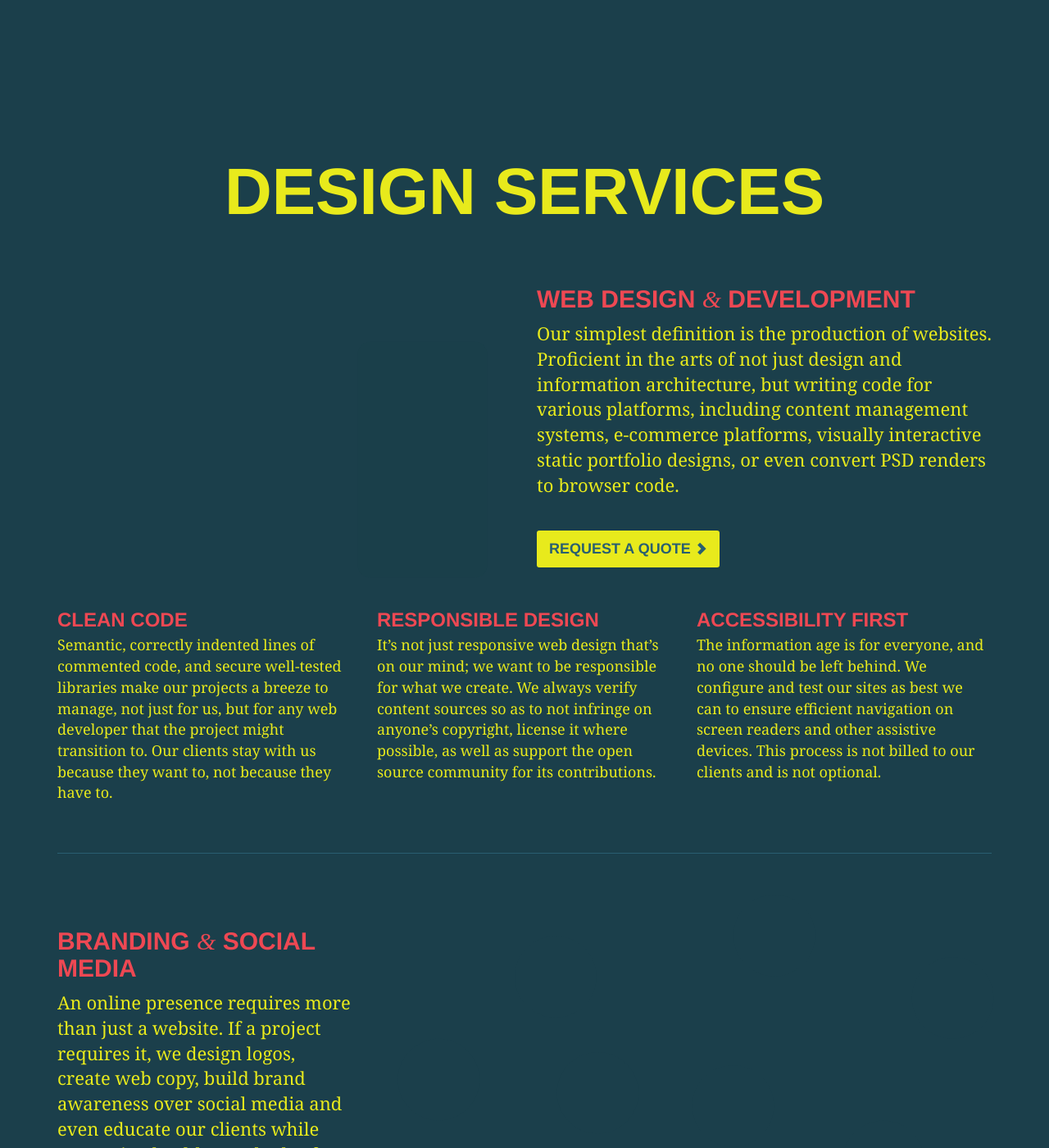
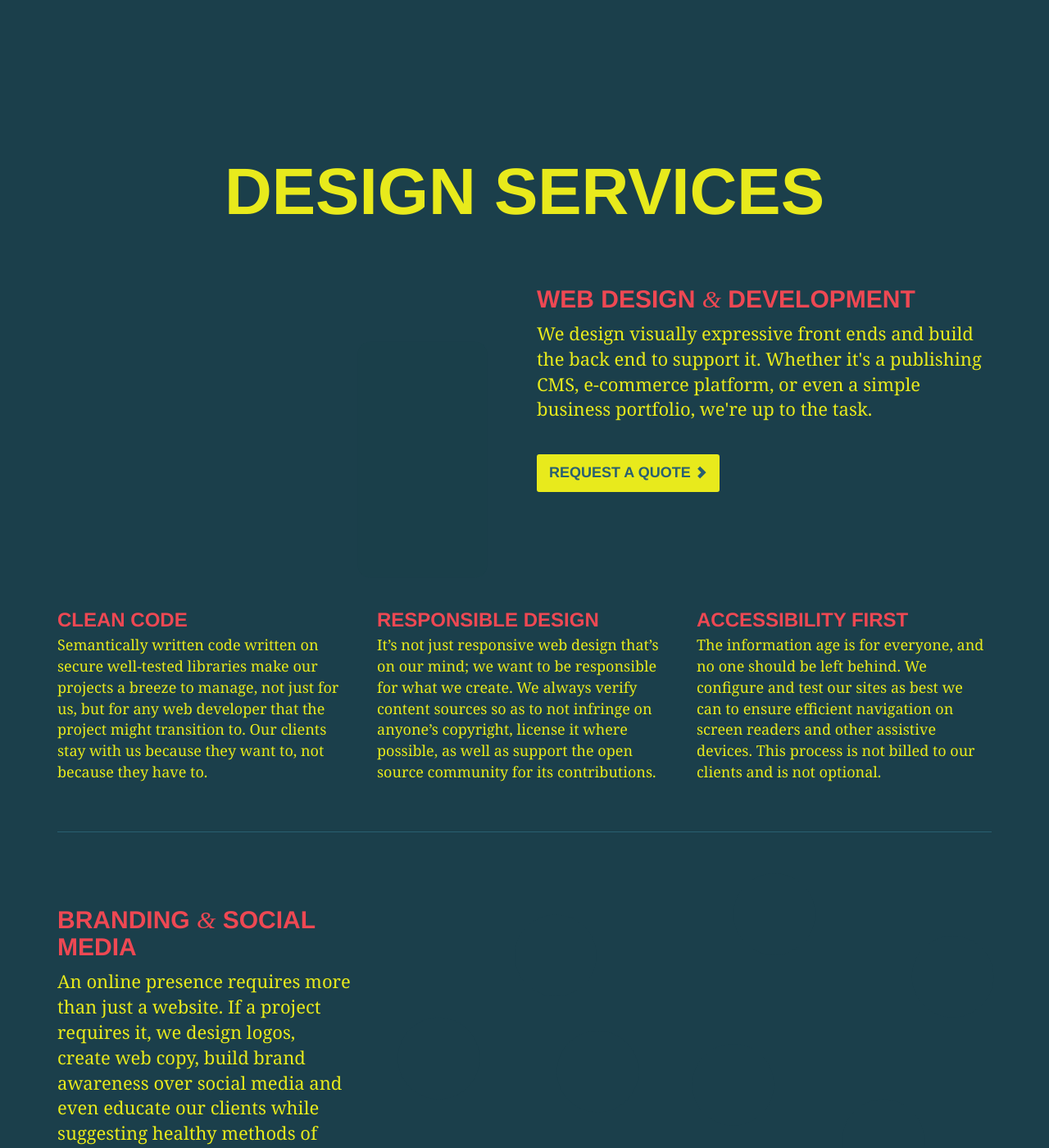
Before and after one commit to HashCookies/hashcookies.github.io, a Jekyll site: the page built from services.html, in a window 1280 px wide and 1400 px high. Shown: the whole window at 82% size. Built offline with Jekyll 4.4.1, drawn with Linux system fonts in a browser that asks for light colours; nearby versions of some CDN libraries; comment, search, counter and statistics services are not loaded.

Commit message:
General fixes

```diff
--- a/_includes/services.html
+++ b/_includes/services.html
@@ -32,13 +32,15 @@
 			</div>
 			<div class="col-md-6 copy-block">
 				<h3>Web Design <span class="amp">&amp;</span> Development</h3>
-				<p class="lead">Our simplest definition is the production of websites. Proficient in the arts of not just design and information architecture, but writing code for various platforms, including content management systems, e-commerce platforms, visually interactive static portfolio designs, or even convert PSD renders to browser code.</p>
+				<p class="lead">
+					We design visually expressive front ends and build the back end to support it. Whether it's a publishing CMS, e-commerce platform, or even a simple business portfolio, we're up to the task.
+				</p>
 				<p class="hidden-xs"><a href="#" data-toggle="modal" data-target="#request-quote" alt="How much does it cost"><button class="btn btn-large btn-primary">Request a quote <span class="glyphicon glyphicon-chevron-right"></span></button></a></p>
 			</div>
 			<div class="clearfix"></div>
 			<div class="col-sm-4 hidden-xs">
 				<h4>Clean Code</h4>
-				<p>Semantic, correctly indented lines of commented code, and secure well-tested libraries make our projects a breeze to manage, not just for us, but for any web developer that the project might transition to. Our clients stay with us because they want to, not because they have to.</p>
+				<p>Semantically written code written on secure well-tested libraries make our projects a breeze to manage, not just for us, but for any web developer that the project might transition to. Our clients stay with us because they want to, not because they have to.</p>
 			</div>
 
 			<div class="col-sm-4 hidden-xs">
```
